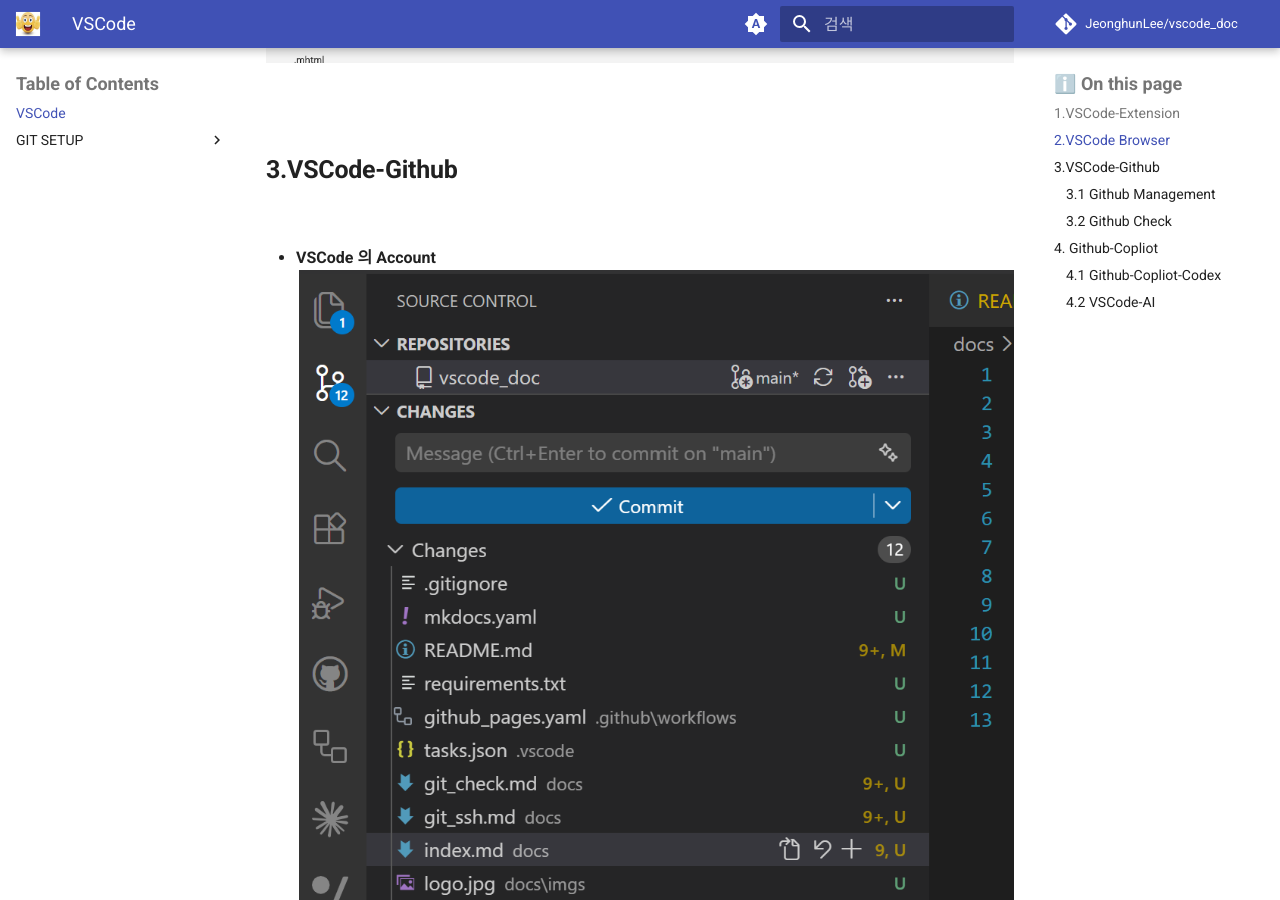
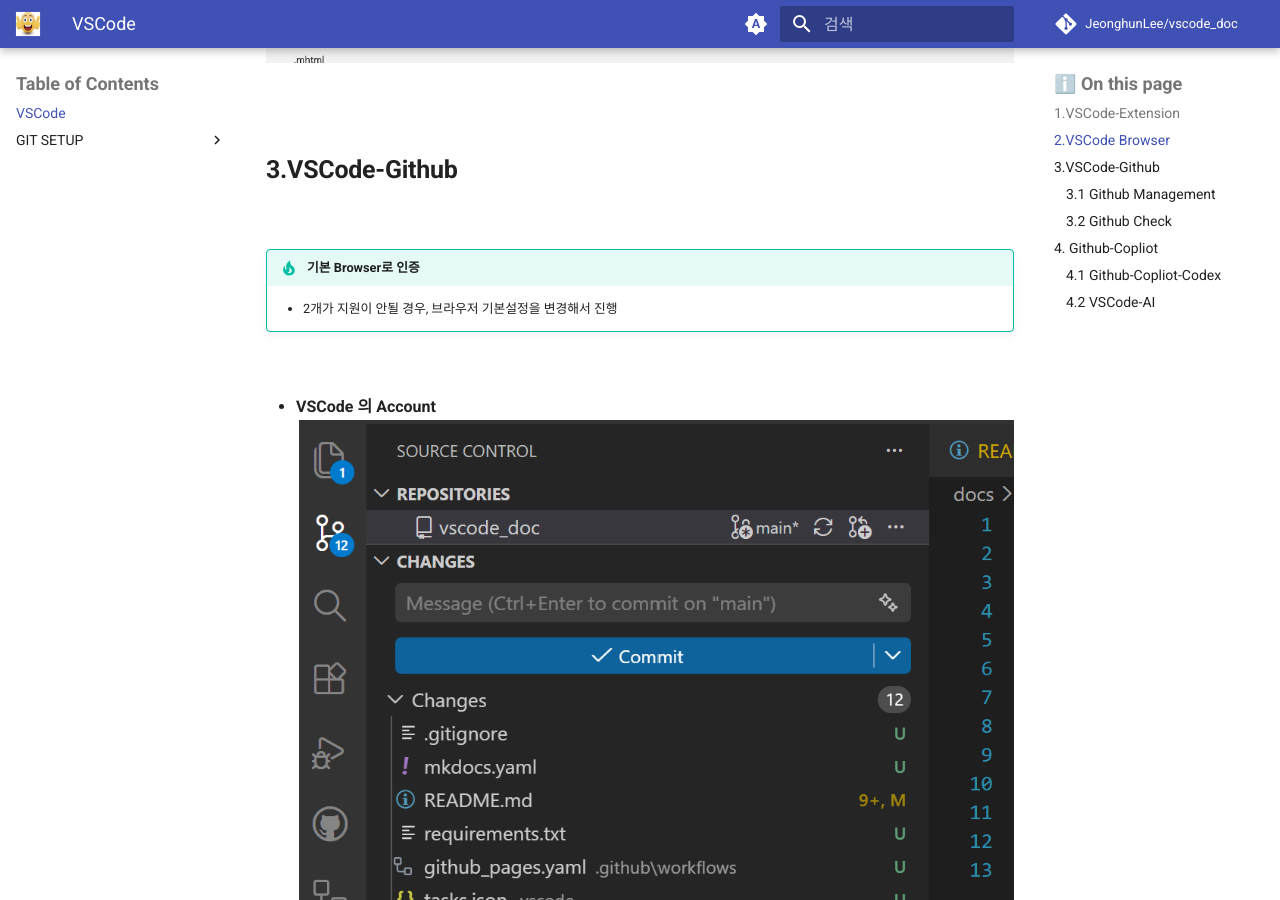
Before and after one commit to JeonghunLee/vscode_doc, an MkDocs documentation site: the page built from docs/index.md, in a window 1280 px wide and 900 px high, scrolled down 3047 px. Built offline with MkDocs 1.6.1 and Material for MkDocs 9.7.7, drawn with Linux system fonts in a browser that asks for light colours; comment, search, counter and statistics services are not loaded.

Commit message:
Add tip for browser authentication in VSCode documentation

```diff
--- a/docs/index.md
+++ b/docs/index.md
@@ -40,6 +40,11 @@
 
 
 ## 3.VSCode-Github
+
+<br/>
+
+!!! tip "기본 Browser로 인증"
+    - 2개가 지원이 안될 경우, 브라우저 기본설정을 변경해서 진행
 
 <br/>
 
```
Also changed, not shown: docs/image.png (deleted).
